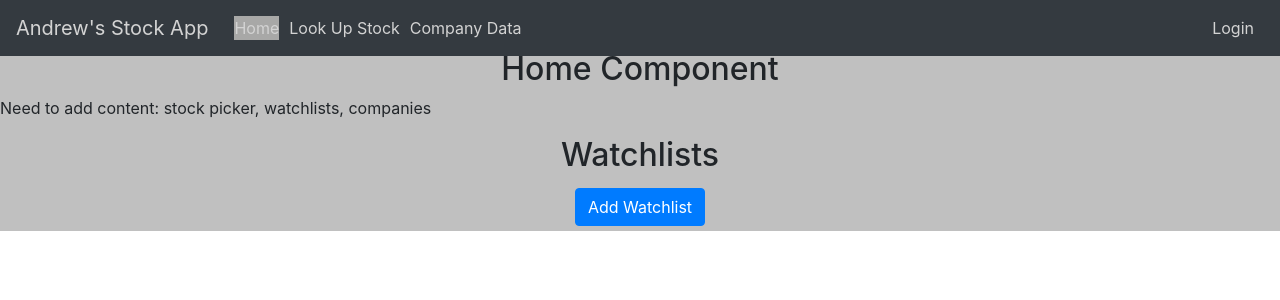
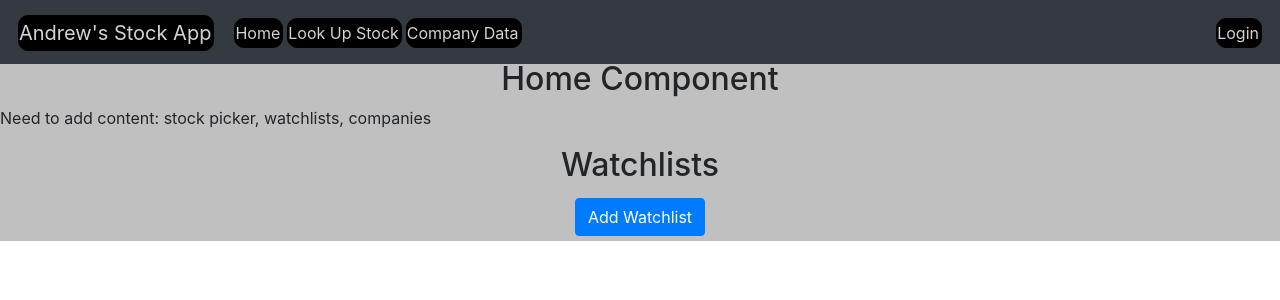
Before and after one commit to ACAPP-dev/stock-app, a React (Create React App) app in the folder frontend/: page / in a window 1280 px wide. Shown: the top 300 px of the page. Built offline with nearby package versions, Linux system fonts and the light colour scheme.

Commit message:
adjust styling of navbar and login page

```diff
--- a/frontend/src/App.css
+++ b/frontend/src/App.css
@@ -1,6 +1,6 @@
 
 body {
-  padding-top: 50px;
+  padding-top: 60px;
 
 }
 
@@ -23,10 +23,15 @@ body {
   margin: 2px;
 }
 
+.login-div {
+  justify-content: center;
+  background-image: url('./images/modern.png');
+}
 .login-form {
   width: 50%;
   margin: 5px auto;
   justify-content: center;
+  /* background-image: url('./images/modern.png'); */
 }
 
 h2 {
@@ -38,8 +43,13 @@ h2 {
 }
 
 .nav {
-  margin-right: 10px;
+  /* margin-right: 10px; */
+  margin: 2px;
+  padding: 2px;
+  background: black;
   color: lightgrey;
+  border: 1px solid black;
+  border-radius: 10px;
 }
 
 .nav:hover {
--- a/frontend/src/components/Login.js
+++ b/frontend/src/components/Login.js
@@ -25,7 +25,7 @@ export default class Login extends React.Component {
             return <Redirect to="/" />
         } else {
             return(
-                <div>
+                <div className='login-div'>
                     <h2>User Login</h2>
                     <Form className='login-form' onSubmit={this.returnLogin}>
                         <Form.Group >
--- a/frontend/src/components/watchlist/WatchDetail.js
+++ b/frontend/src/components/watchlist/WatchDetail.js
@@ -12,6 +12,10 @@ const WatchDetail = props => {
 
     const addCompany = () => {
         props.addCompany()
+    }
+
+    const viewCompany = ticker => {
+        props.viewCompany(ticker)
     }
 
     const removeCompany = companyId => {
@@ -39,7 +43,8 @@ const WatchDetail = props => {
                         <td>{company.ticker}</td>
                         <td>{company.name}</td>
                         <td>Future: Add stock price</td>
-                        <td><Button variant='danger' onClick={() => removeCompany(company.id)}>Remove</Button></td>
+                        <td><Button className='watchlist-btn' variant='success' onClick={() => viewCompany(company.ticker)}>View Detail</Button>
+                        <Button className='watchlist-btn' variant='danger' onClick={() => removeCompany(company.id)}>Remove</Button></td>
                     </tr>)
                 })}
             </tbody>
--- a/frontend/src/containers/WatchlistContainer.js
+++ b/frontend/src/containers/WatchlistContainer.js
@@ -3,6 +3,7 @@ import { Link } from 'react-router-dom'
 import Button from 'react-bootstrap/Button'
 import WatchListing from '../components/watchlist/WatchListing'
 import { connect } from 'react-redux'
+import { Redirect } from 'react-router-dom'
 import AddWatchlist from '../components/watchlist/AddWatchlist'
 import addWatchlist from '../actions/addWatchlist'
 import removeWatchlist from '../actions/removeWatchlist'
@@ -11,6 +12,7 @@ import WatchDetail from '../components/watchlist/WatchDetail'
 import addCompany from '../actions/addCompany'
 import removeCompany from '../actions/removeCompany'
 import TickerForm from '../components/ticker/TickerForm'
+import fetchCompany from '../actions/fetchCompany'
 
 class WatchlistContainer extends React.Component {
 
@@ -18,7 +20,8 @@ class WatchlistContainer extends React.Component {
         showAddWatchlist: false,
         showWatchlistDetail: false,
         showAddCompany: false,
-        currentWatchlistId: ""
+        currentWatchlistId: "",
+        redirect: false
 
     }
 
@@ -71,6 +74,11 @@ class WatchlistContainer extends React.Component {
         this.props.addCompany(this.state.currentWatchlistId, formData, this.props.user.id)
     }
 
+    viewCompany = (ticker) => {
+        this.setState({redirect: true})
+        this.props.fetchCompanyData(ticker)
+    }
+
     removeCompany = (watchlistId, companyId) => {
         console.log('remove company clicked in watchlist detail', watchlistId, companyId)
         this.props.removeCompany(watchlistId, companyId, this.props.user.id)
@@ -81,8 +89,9 @@ class WatchlistContainer extends React.Component {
     }
 
     render() {
-        // this.getWatchlist()
-
+        if (this.state.redirect) {
+            return <Redirect to="/company" />
+        } else {
             return(
                 <div className='watchlist-div'>
                     <h2>Watchlists</h2>
@@ -91,7 +100,7 @@ class WatchlistContainer extends React.Component {
                             hideWatchlist={this.hideWatchlist}
                             watchDetail={this.props.watchlistDetail}
                             addCompany={this.showAddStockForm}
-
+                            viewCompany={this.viewCompany}
                             removeCompany={this.removeCompany}
                         /> :
                         null
@@ -112,6 +121,7 @@ class WatchlistContainer extends React.Component {
             )
         }
     }
+}
 
 const mapStateToProps = state => {
     console.log('watchlist state:', state)
@@ -125,7 +135,8 @@ const mapDispatchToProps = dispatch => {
         removeWatchlist: (watchlistId, userId) => dispatch(removeWatchlist(watchlistId, userId)),
         addCompany: (watchlistId, formData, userId) => dispatch(addCompany(watchlistId, formData, userId)),
         removeCompany: (watchlistId, companyId, userId) => dispatch(removeCompany(watchlistId, companyId, userId)),
-        fetchWatchlistDetail: (watchlistId, userId) => dispatch(fetchWatchlistDetail(watchlistId, userId))
+        fetchWatchlistDetail: (watchlistId, userId) => dispatch(fetchWatchlistDetail(watchlistId, userId)),
+        fetchCompanyData: (ticker) => dispatch(fetchCompany(ticker))
     }
 
 }
```
Also changed, not shown: frontend/src/actions/fetchWatchlist.js (+6 -6 lines), 1 other file (tests, documents, lock files or other folders). Lines whose indentation alone changed are shown as unchanged.
